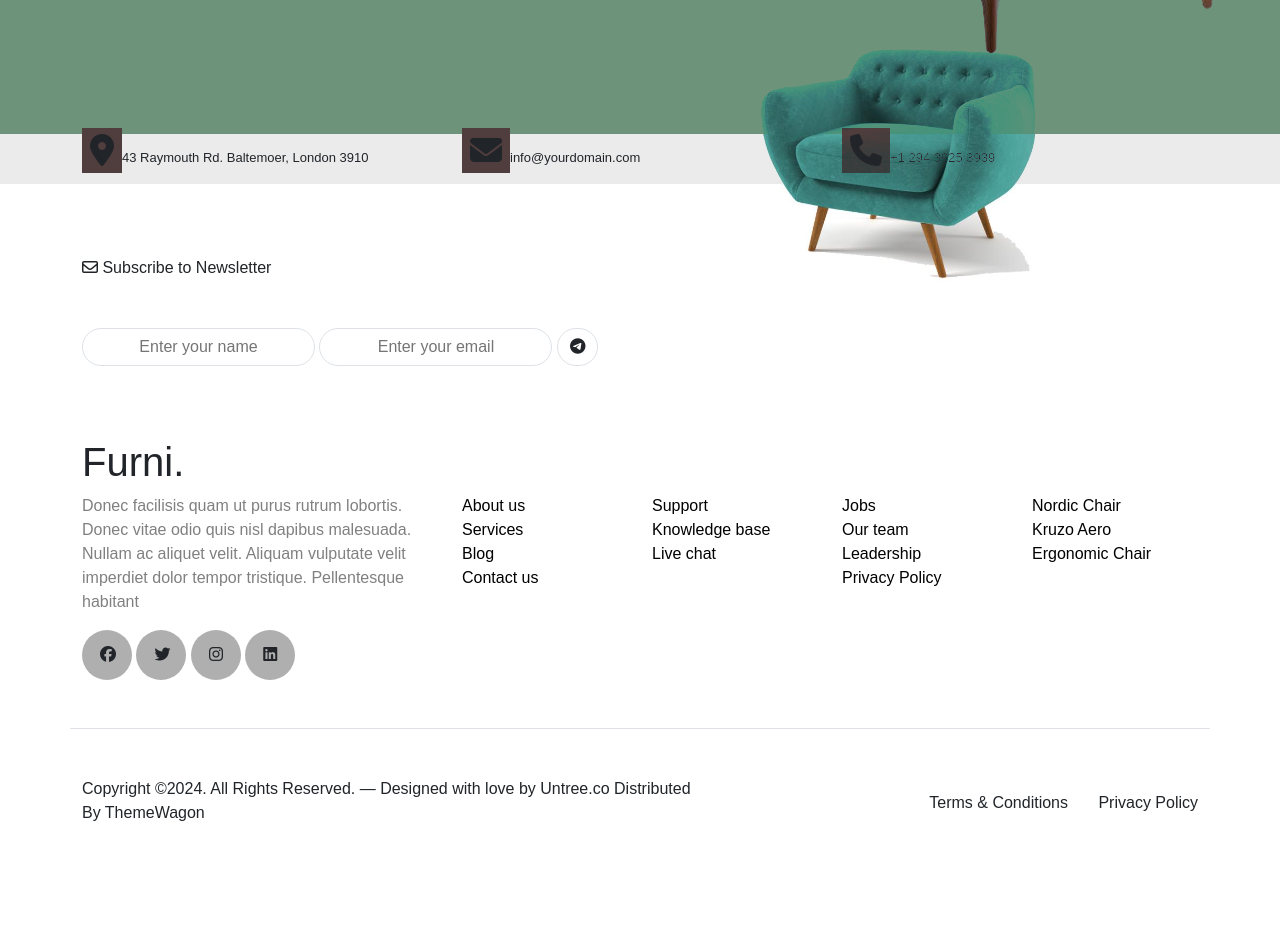
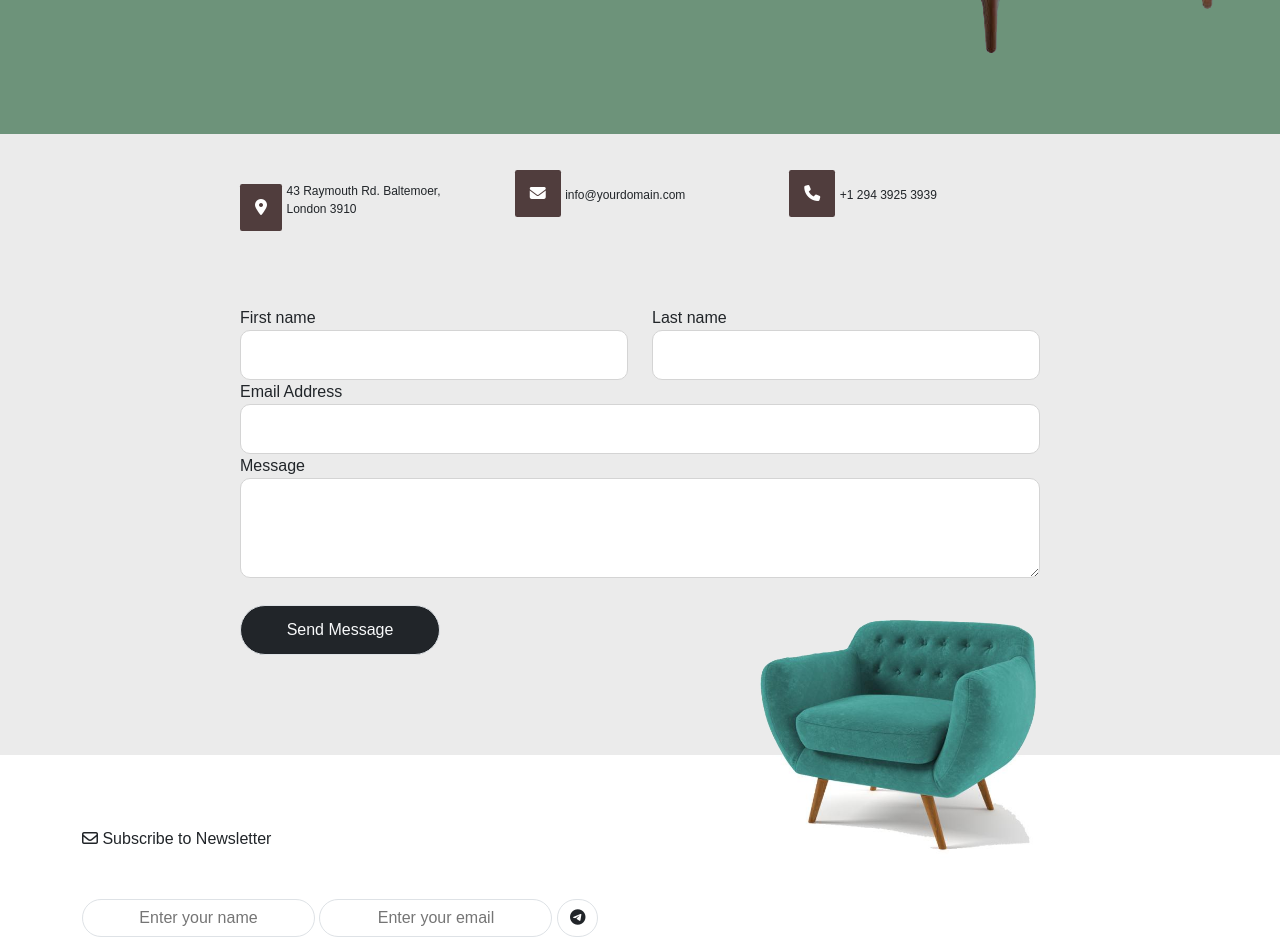
Before and after one commit to Humoyun2024/shop, a plain HTML site: page contact.html in a window 1280 px wide. Shown: the part 580-1520 px from the top of the page. Before the commit the page ends 1421 px from the top, so only its background shows below. Drawn offline with nearby package versions, Linux system fonts and the light colour scheme.

Commit message:
new code

```diff
--- a/contact.html
+++ b/contact.html
@@ -18,9 +18,8 @@
     <div class="container">
       <nav class="navbar navbar-expand-lg">
         <a class="navbar-brand fs-2 text-bold text-start text-light" href="#">Furni.</a>
-                <button class="navbar-toggler" type="button" data-bs-toggle="collapse"
-                    data-bs-target="#navbarNavAltMarkup" aria-controls="navbarNavAltMarkup" aria-expanded="false"
-                    aria-label="Toggle navigation">
+        <button class="navbar-toggler" type="button" data-bs-toggle="collapse" data-bs-target="#navbarNavAltMarkup"
+          aria-controls="navbarNavAltMarkup" aria-expanded="false" aria-label="Toggle navigation">
           <span class="navbar-toggler-icon"></span>
         </button>
         <div class="collapse navbar-collapse" id="navbarNavAltMarkup">
@@ -33,13 +32,13 @@
             <a class="nav-link active border-bottom border-5 border-warning text-light" aria-current="page"
               href="#">Contact Us</a>
           </div>
-                    <svg xmlns="http://www.w3.org/2000/svg" width="46" height="46" fill="currentColor"
-                        class="bi bi-person" viewBox="0 0 16 16">
+          <svg xmlns="http://www.w3.org/2000/svg" width="46" height="46" fill="currentColor" class="bi bi-person"
+            viewBox="0 0 16 16">
             <path
               d="M8 8a3 3 0 1 0 0-6 3 3 0 0 0 0 6m2-3a2 2 0 1 1-4 0 2 2 0 0 1 4 0m4 8c0 1-1 1-1 1H3s-1 0-1-1 1-4 6-4 6 3 6 4m-1-.004c-.001-.246-.154-.986-.832-1.664C11.516 10.68 10.289 10 8 10s-3.516.68-4.168 1.332c-.678.678-.83 1.418-.832 1.664z" />
           </svg>
-                    <svg xmlns="http://www.w3.org/2000/svg" width="46" height="46" fill="currentColor"
-                        class="bi bi-cart ms-4" viewBox="0 0 16 16">
+          <svg xmlns="http://www.w3.org/2000/svg" width="46" height="46" fill="currentColor" class="bi bi-cart ms-4"
+            viewBox="0 0 16 16">
             <path
               d="M0 1.5A.5.5 0 0 1 .5 1H2a.5.5 0 0 1 .485.379L2.89 3H14.5a.5.5 0 0 1 .491.592l-1.5 8A.5.5 0 0 1 13 12H4a.5.5 0 0 1-.491-.408L2.01 3.607 1.61 2H.5a.5.5 0 0 1-.5-.5M3.102 4l1.313 7h8.17l1.313-7zM5 12a2 2 0 1 0 0 4 2 2 0 0 0 0-4m7 0a2 2 0 1 0 0 4 2 2 0 0 0 0-4m-7 1a1 1 0 1 1 0 2 1 1 0 0 1 0-2m7 0a1 1 0 1 1 0 2 1 1 0 0 1 0-2" />
           </svg>
@@ -72,14 +71,42 @@
     </main>
   </header>
   <div class="color2">
+    <br><br>
     <section>
-        <div class="container">
+      <div class="container1">
         <div class="row sp">
-            <br><br>
-            <div class="col"><span><i class="fa-solid fa-location-dot fa-2x "></i></span><p>43 Raymouth Rd. Baltemoer, London 3910</p></div>
-            <div class="col"><span><i class="fa-solid fa-envelope fa-2x"></i></span><p>info@yourdomain.com</p></div>
-            <div class="col"><span><i class="fa-solid fa-phone fa-2x"></i></span><p>+1 294 3925 3939</p></div>
+          <div class="col"><span><i class="fa-solid fa-location-dot fa-1x "></i></span>
+            <p>43 Raymouth Rd. Baltemoer,<br>London 3910</p>
           </div>
+          <div class="col"><span><i class="fa-solid fa-envelope fa-1x"></i></span>
+            <p>info@yourdomain.com</p>
+          </div>
+          <div class="col"><span><i class="fa-solid fa-phone fa-1x"></i></span>
+            <p>+1 294 3925 3939</p>
+          </div>
+        </div>
+      </div>
+    </section>
+    <br><br><br>
+    <section>
+      <div class="container1">
+        <div class="row">
+          <div class="col-6"><label for="">First name</label>
+            <br>
+            <input class="w-100 in1" type="text">
+          </div>
+          <div class="col-6"><label for="">Last name</label>
+            <br>
+            <input class="w-100 in1" type="text">
+          </div>
+        </div>
+        <label for="">Email Address</label>
+        <br>
+        <input class="in1 w-100" type="email">
+        <br>
+        <label for="">Message</label>
+        <textarea name="" id=""></textarea>
+        <button class="btn border bg-dark text-light rounded-pill send">Send Message</button>
       </div>
     </section>
   </div>
--- a/css/style.css
+++ b/css/style.css
@@ -188,12 +188,39 @@
 
 .sp span{
     background-color: rgb(80, 61, 61);
-    padding: 8px;
-    padding-top: 20px;
+    padding: 15px;
+    padding-top: 15px;
     text-align: center;
+    color: white;
+    border-radius: 5%;
 }
 
 .sp .col p{
-    font-size: 13px;
+    font-size: 12px;
     display: inline-block;
 }
+
+.in1{
+    height: 50px;
+    border-radius: 10px;
+    border:1px solid rgb(212, 212, 212);
+}
+
+.container1{
+    max-width: 800px;
+    margin: auto;
+}
+
+textarea{
+    width: 100%;
+    height: 100px;
+    border-radius: 10px;
+    border:1px solid rgb(212, 212, 212);
+}
+
+.send{
+    height: 50px;
+    width: 200px;
+    margin-top: 20px;
+    margin-bottom: 100px;
+}
```
Lines whose indentation alone changed are shown as unchanged.
